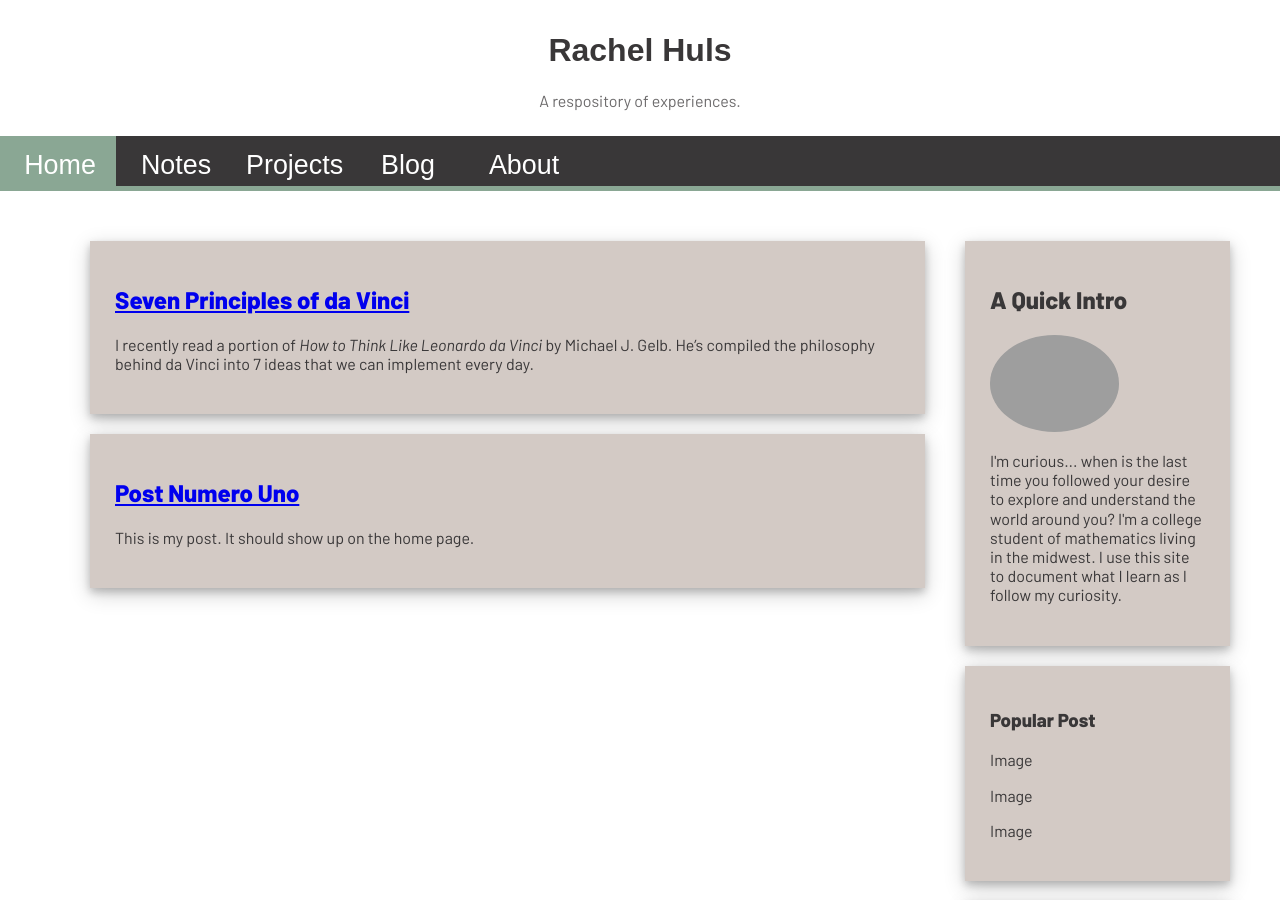
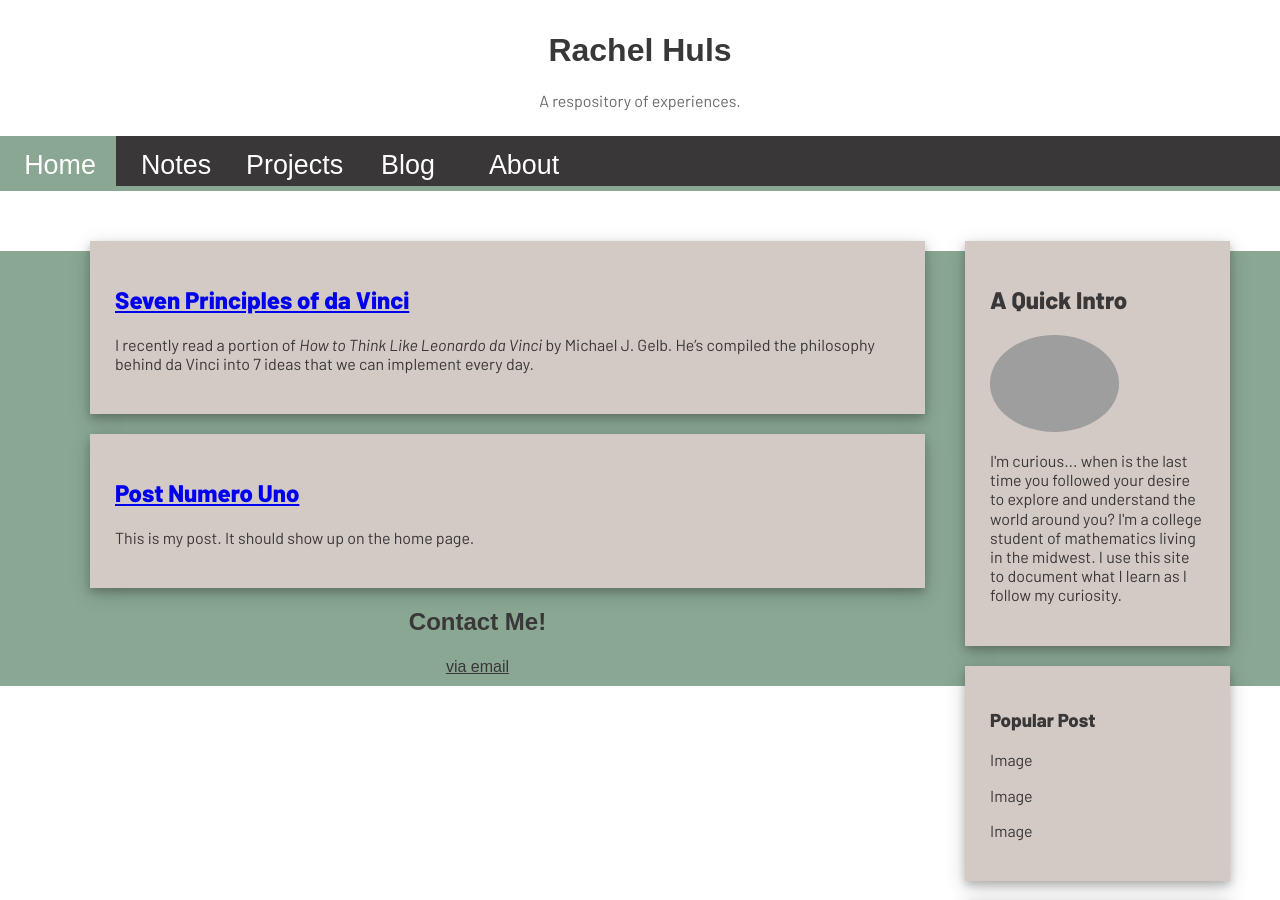
Before and after one commit to rachelhuls/rachelhuls.github.io, a Jekyll site: the page built from index.html, in a window 1280 px wide and 900 px high. Built offline with Jekyll 4.4.1, drawn with Linux system fonts in a browser that asks for light colours; some web fonts are replaced.

Commit message:
Update default.html

```diff
--- a/_layouts/default.html
+++ b/_layouts/default.html
@@ -16,11 +16,10 @@
     {% include header.html %}
     {% include navigation.html%}
       <div class="page-container">
-      <div class="content-wrap">
-        {{ content }}
+        <div class="content-wrap">
+          {{ content }}
+        </div>
+      {% include footer.html%}
       </div>
-    </div>
-   {% include footer.html%}
-
   </body>
 </html>
```
